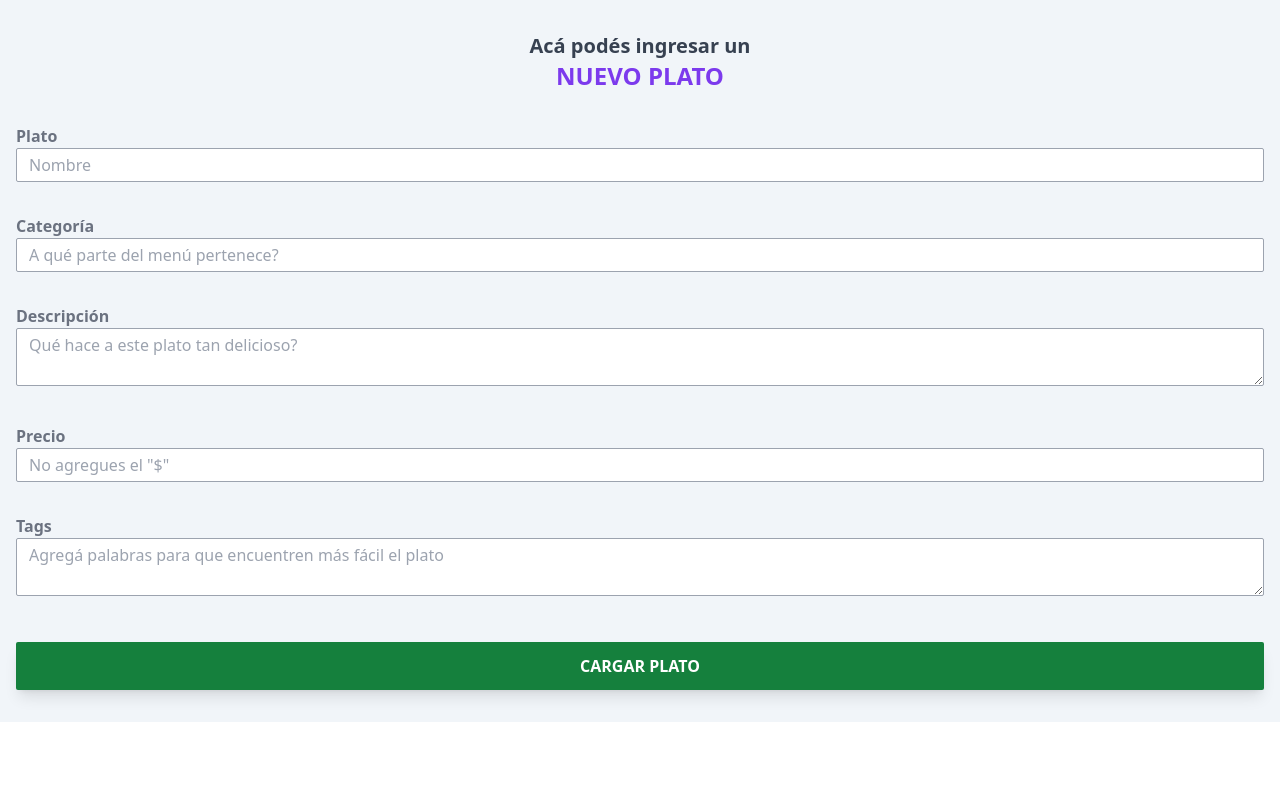
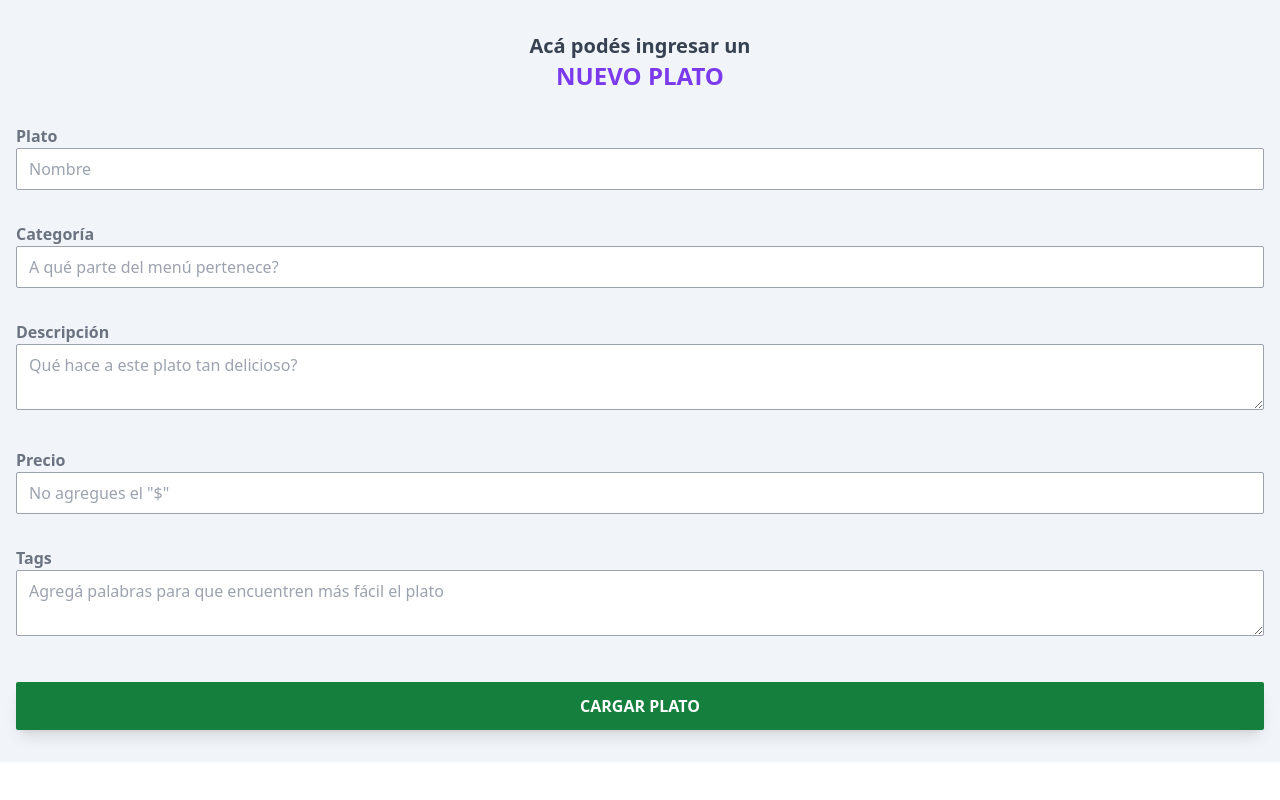
Before and after one commit to fedeferrelli/menu_cliente, a React (Create React App) app: page / in a window 1280 px wide. Built offline with nearby package versions, Linux system fonts and the light colour scheme.

Commit message:
Add reset values to upload dish form

```diff
--- a/src/AddDish.js
+++ b/src/AddDish.js
@@ -12,6 +12,7 @@ function AddDish() {
       categoria: "",
       descripcion: "",
       precio: "",
+      tags:""
     },
 
     //Validación de datos del form con librería YUP
@@ -44,6 +45,8 @@ function AddDish() {
           stock: "Si",
         });
 
+        formik.resetForm();
+
     },
   });
 
@@ -75,7 +78,7 @@ function AddDish() {
             name="plato"
             id="plato"
             placeholder="Nombre"
-            className="w-full text-black border border-gray-400 outline-none  focus:border-violet-800 focus:shadow-md ease-in-out duration-300  px-3 py-1 rounded-sm "
+            className="w-full text-black border border-gray-400 outline-none  focus:border-violet-800 focus:shadow-md ease-in-out duration-300  px-3 py-2 rounded-sm "
             onChange={formik.handleChange}
             value={formik.values.plato}
           ></input>
@@ -95,7 +98,7 @@ function AddDish() {
             name="categoria"
             id="categoria"
             placeholder="A qué parte del menú pertenece?"
-            className="w-full text-black border border-gray-400 outline-none  focus:border-violet-800 focus:shadow-md ease-in-out duration-300  px-3 py-1 rounded-sm "
+            className="w-full text-black border border-gray-400 outline-none  focus:border-violet-800 focus:shadow-md ease-in-out duration-300  px-3 py-2 rounded-sm "
             onChange={formik.handleChange}
             value={formik.values.categoria}
           ></input>
@@ -115,8 +118,9 @@ function AddDish() {
             name="descripcion"
             id="descripcion"
             placeholder="Qué hace a este plato tan delicioso?"
-            className="w-full text-black border border-gray-400 outline-none  focus:border-violet-800 focus:shadow-md ease-in-out duration-300  px-3 py-1 rounded-sm"
+            className="w-full text-black border border-gray-400 outline-none  focus:border-violet-800 focus:shadow-md ease-in-out duration-300  px-3 py-2 rounded-sm"
             onChange={formik.handleChange}
+            value={formik.values.descripcion}
           ></textarea>
           <p className="text-red-300">{formik.errors.descripcion}</p>
         </div>
@@ -134,8 +138,9 @@ function AddDish() {
             name="precio"
             id="precio"
             placeholder='No agregues el "$"'
-            className="w-full text-black border border-gray-400 outline-none  focus:border-violet-800 focus:shadow-md ease-in-out duration-300  px-3 py-1 rounded-sm"
+            className="w-full text-black border border-gray-400 outline-none  focus:border-violet-800 focus:shadow-md ease-in-out duration-300  px-3 py-2 rounded-sm"
             onChange={formik.handleChange}
+            value={formik.values.precio}
           ></input>
           <p className="text-red-300">{formik.errors.precio}</p>
         </div>
@@ -153,15 +158,16 @@ function AddDish() {
             name="tags"
             id="tags"
             placeholder='Agregá palabras para que encuentren más fácil el plato'
-            className="w-full text-black border border-gray-400 outline-none focus:border-violet-800 focus:shadow-md ease-in-out duration-300  px-3 py-1 rounded-sm"
+            className="w-full text-black border border-gray-400 outline-none focus:border-violet-800 focus:shadow-md ease-in-out duration-300  px-3 py-2 rounded-sm"
             onChange={formik.handleChange}
+            value={formik.values.tags}
           ></textarea>
 
         </div>
 
         <button
           type="submit"
-          className="w-full h-12 rounded-sm px-6 py-2 mt-10 bg-green-700 font-bold uppercase text-white shadow-lg hover:bg-green-800 cursor-pointer"
+          className=" w-full h-12 rounded-sm px-6 py-2 mt-10 bg-green-700 font-bold uppercase text-white shadow-lg hover:bg-green-800 cursor-pointer"
         >
           {" "}
           Cargar Plato{" "}
```
